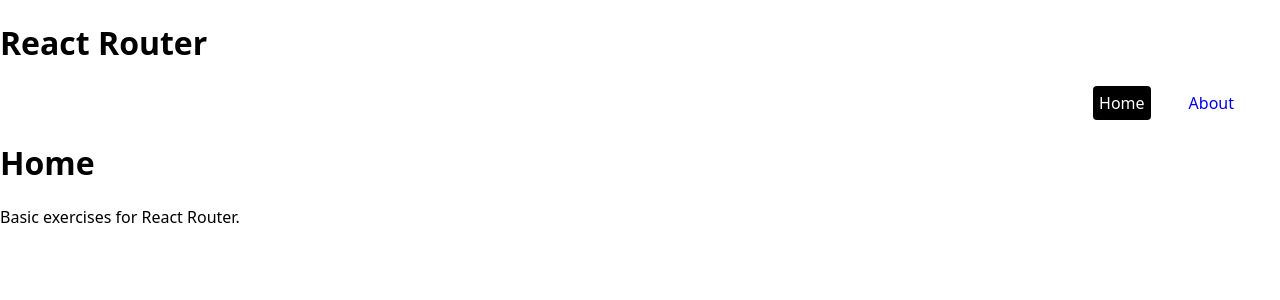
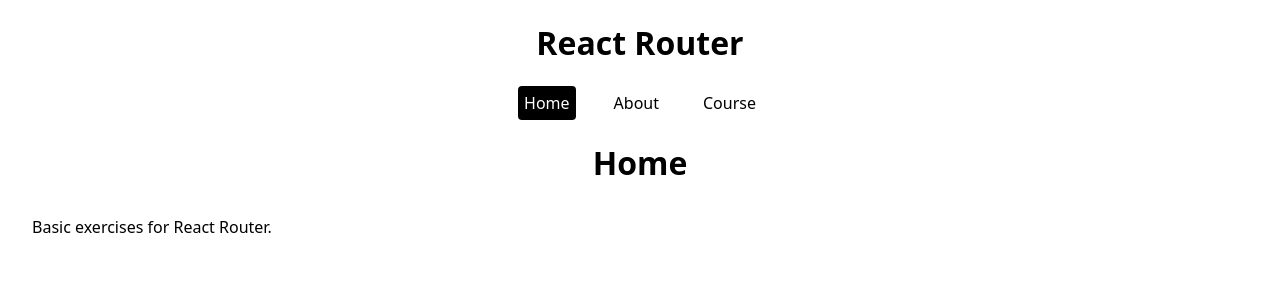
Before and after one commit to srchby/routerreactcourse, a React (Create React App) app: page / in a window 1280 px wide. Shown: the top 300 px of the page. Built offline with nearby package versions, Linux system fonts and the light colour scheme.

Commit message:
styling, course routes to navlink

```diff
--- a/src/index.css
+++ b/src/index.css
@@ -4,33 +4,24 @@
   font-family: system-ui, -apple-system, BlinkMacSystemFont, 'Segoe UI', Roboto, Oxygen, Ubuntu, Cantarell, 'Open Sans', 'Helvetica Neue', sans-serif;
 }
 
-/*
-header nav {
-  display: inline-flex;
-  gap: 2rem;
-  max-width: 1200px;
-  margin: 0 auto;
-}
-
-header h1 {
-  display: inline-flex;
-  max-width: 1200px;
-  margin: 0 auto;
-}
-*/
 header nav {
   display: flex;
   gap: 2rem;
   justify-content: flex-end;
   max-width: 1200px;
-  margin: 0 auto;
+  margin: auto;
 }
 header nav h1 {
   max-width: 1200px;
-  margin: 0 auto;
+  margin: auto;
+}
+h1 {
+  display: flex;
+  justify-content: center;
 }
 header nav a{
   text-decoration: none;
+  color: black;
   padding: 6px;
   border-radius: 4px;
 }
@@ -38,3 +29,33 @@
   background: black;
   color: white;
 }
+div nav {
+  display: flex;
+  gap: 2rem;
+  justify-content: center;
+  max-width: 1200px;
+  margin: 0 auto;
+}
+div nav a {
+  text-decoration: none;
+  color: black;
+  padding: 6px;
+  border-radius: 4px;
+}
+div nav a.active {
+  background: black;
+  color: white;
+}
+iframe {
+  display: flex;
+  text-align: center;
+  margin: auto;
+  margin-top: 2rem;
+}
+p {
+  margin: 2rem;
+}
+h2 {
+  margin: 2rem;
+  text-align: center;
+}
--- a/src/pages/Home.js
+++ b/src/pages/Home.js
@@ -2,9 +2,9 @@
     return (
         <div>
             <h1>Home</h1>
-            <a>
+            <p>
                 Basic exercises for React Router.
-            </a>
+            </p>
         </div>
     )
 }
--- a/src/pages/RootLayout.js
+++ b/src/pages/RootLayout.js
@@ -14,6 +14,7 @@
                 <nav>
                     <NavLink to="/">Home</NavLink>
                     <NavLink to="/about">About</NavLink>
+                    <NavLink to='/course'>Course</NavLink>
                 </nav>
             </header>
             <main>
--- a/src/pages/course/Video.js
+++ b/src/pages/course/Video.js
@@ -3,8 +3,13 @@
 function Video() {
     return (
         <div className='video'>
+            <div className='video iframe'>
+                <h2>
+                    React Router Course
+                </h2>
                 <iframe width="560" height="315" src="https://www.youtube-nocookie.com/embed/videoseries?si=ZMAXO-mJP_oY9NQb&amp;list=PL4cUxeGkcC9iVKmtNuCeIswnQ97in2GGf" title="YouTube video player" frameborder="0" allow="accelerometer; autoplay; clipboard-write; encrypted-media; gyroscope; picture-in-picture; web-share" allowfullscreen>
                 </iframe>
+            </div>
         </div>
     )
 }
```
Lines whose indentation alone changed are shown as unchanged.
